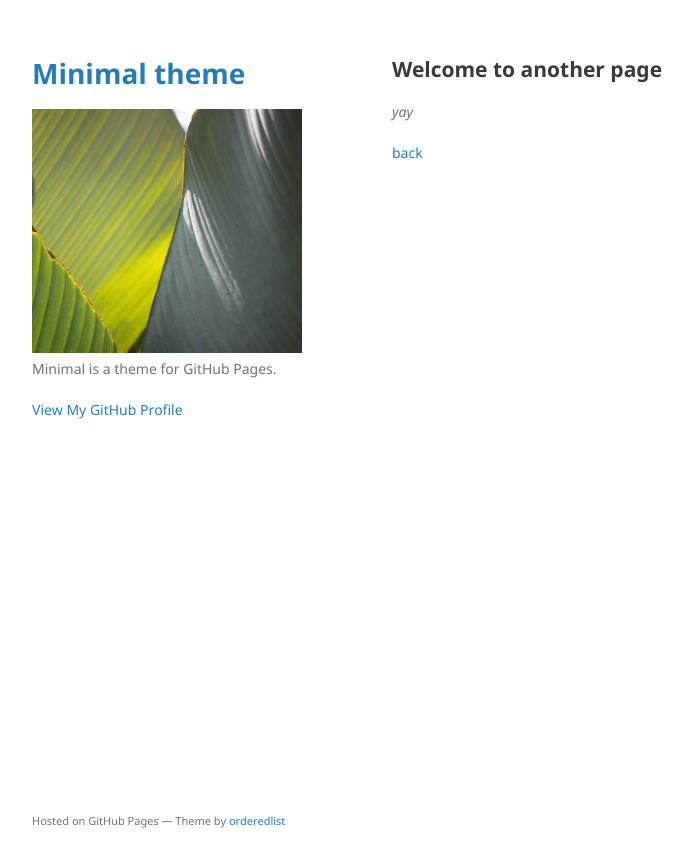
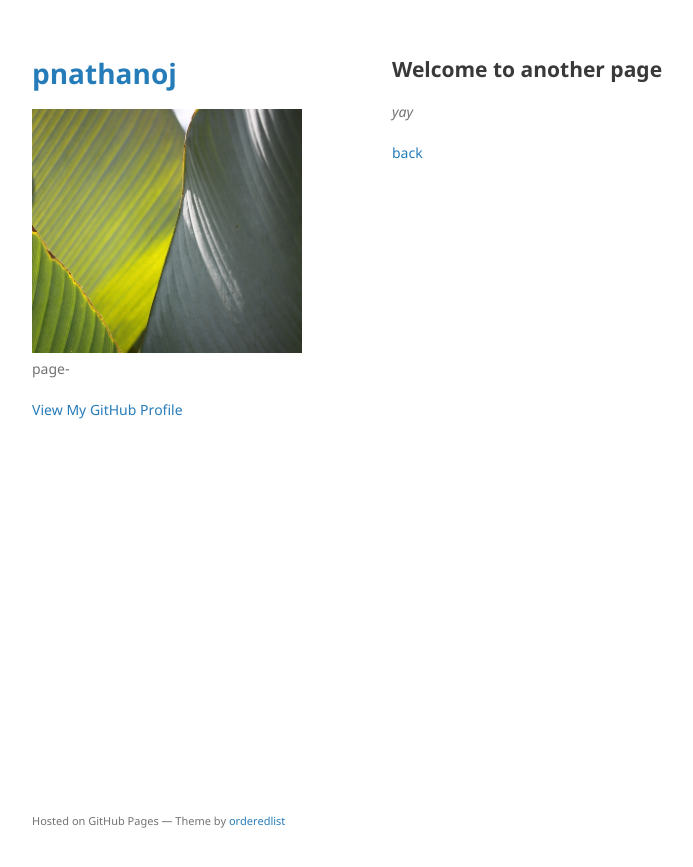
Before and after one commit to pnathanoj/pnathanoj.github.io, a Jekyll site: the page built from another-page.md, in a window 1280 px wide. Shown: the top 867 px of the page, without its empty margins (178-871 px from the left). Built offline with Jekyll 4.4.1, drawn with Linux system fonts in a browser that asks for light colours; our own code applies the rules of GitHub Pages for plain Markdown files.

Commit message:
Update _config.yml

```diff
--- a/_config.yml
+++ b/_config.yml
@@ -1,6 +1,6 @@
-title: Minimal theme
+title: pnathanoj
 logo: /assets/img/leaf.jpg
-description: Minimal is a theme for GitHub Pages.
+description: page-
 show_downloads: false
 google_analytics:
 theme: jekyll-theme-minimal
```
